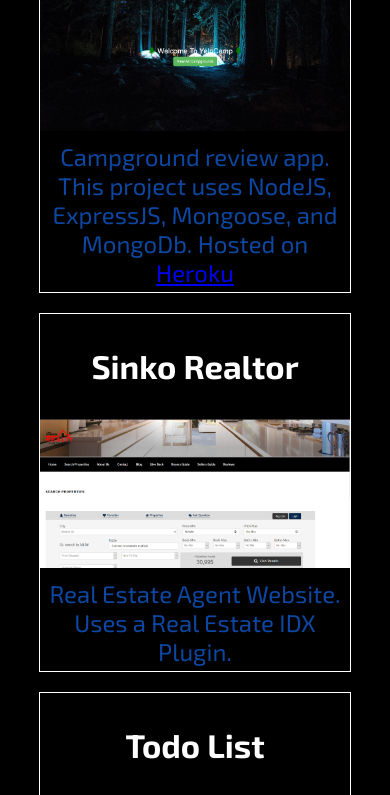
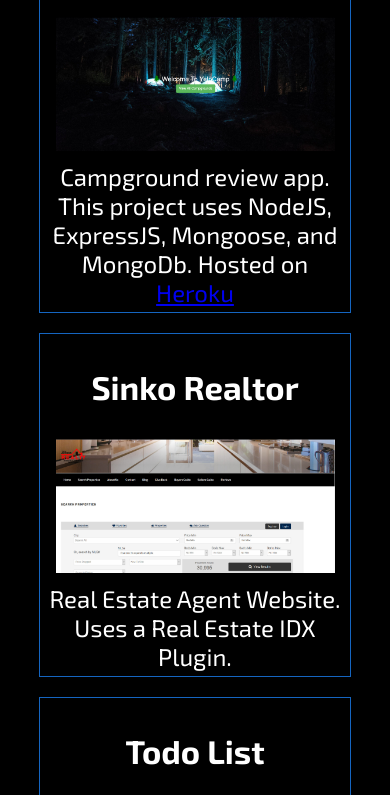
Before and after one commit to ArnoldCSinko/ACSWEBDEV_2019, a plain HTML site: page projects.html in a window 390 px wide. Shown: the part 586-1381 px from the top of the page. Drawn offline with Linux system fonts and the light colour scheme.

Commit message:
fix mobile version

```diff
--- a/css/main.css
+++ b/css/main.css
@@ -2,7 +2,6 @@
 body {
 	margin: 0;
 	padding: 0;
-	background-color: white;
 	overflow-x: hidden;
 	color: white;
 	max-width: 100vw;
@@ -28,13 +27,13 @@
 	padding: 15px 10px;
 	margin: 0;
 	max-width: 500px;
-	color: #0d47a1;
+	color: black;
 }
 
 section {
 	padding: 0;
 	margin: 0;
-	height: 100%;
+	height: 100vh;
 	width: 100%;
 	display: flex;
 	flex-direction: column;
@@ -44,7 +43,7 @@
 	background: -webkit-linear-gradient(
 		to right,
 		rgba(255, 255, 255, 0.63),
-		rgba(87, 240, 138, 0.8),
+		rgba(87, 240, 232, 0.6),
 		rgba(3, 51, 92, 0.425)
 	); /* Chrome 10-25, Safari 5.1-6 */
 	background: linear-gradient(
@@ -54,19 +53,6 @@
 		rgba(3, 51, 92, 0.425)
 	); /* W3C, IE 10+/ Edge, Firefox 16+, Chrome 26+, Opera 12+, Safari 7+ */
 }
-
-/* div#about {
-	background: url("../images/background-large.jpg")
-		no-repeat center center/cover;
-	color: white;
-	font-size: 1.5rem;
-}
-
-div#education {
-	background: url("../images/background-large.jpg")
-		no-repeat center center/cover;
-	color: white;
-} */
 
 .main-container {
 	height: 100vh;
@@ -141,18 +127,8 @@
 	color: white;
 }
 
-#project-page {
-	background-color: black;
-	min-height: 100vh;
-	display: flex;
-	flex-direction: column;
-	margin-left: 200px;
-	padding: 0;
-	font-size: 28px;
-}
-
 .projects {
-	width: 50%;
+	width: 80%;
 	display: grid;
 	grid-template-columns: repeat(
 		auto-fill,
@@ -160,6 +136,8 @@
 	);
 	grid-gap: 15px;
 	padding: 20px;
+	background-color: rgba(4, 81, 247, 0.8);
+	border-radius: 5px;
 }
 
 .project {
@@ -171,11 +149,15 @@
 
 .project:hover {
 	cursor: pointer;
-	box-shadow: 5px 5px 5px gray;
+	border-color: white;
 }
 
 .project p {
 	padding: 5px;
+}
+.project-img-container {
+	width: 90%;
+	align-self: center;
 }
 
 .project-img {
@@ -199,27 +181,40 @@
 	padding-left: 5px;
 }
 
-@media all and (max-width: 780px) {
+@media all and (max-width: 800px) {
 	h1 {
 		font-size: 3rem;
 		line-height: 5rem;
 	}
+	.main-container#project-page {
+		height: 100%;
+		min-height: 100vh;
+	}
+
+	.content {
+		background: black;
+	}
+
+	section {
+		height: 100%;
+	}
 }
 
 @media all and (max-width: 560px) {
-	#project-page {
-		margin: 0;
-		padding: 0;
-		background-color: black;
-		min-height: 100vh;
-		width: 100vw;
-	}
-
 	.projects {
 		width: 100%;
 		margin: 0;
 		padding: 50px;
+		background: black;
+		color: white;
 	}
+	.project {
+		border-color: #1565c0;
+	}
+	.project p {
+		color: white;
+	}
+
 	h1 {
 		font-size: 3rem;
 		line-height: 5rem;
@@ -270,28 +265,17 @@
 		margin: 0;
 		padding: 0;
 	}
+	section {
+		margin-top: 150px;
+	}
 }
 
 @media all and (max-width: 440px) {
-	#project-page {
-		margin: 0;
-		margin-top: 5px;
-		padding: 0;
-		background-color: black;
-		min-height: 100vh;
-		width: 100vw;
-	}
-
 	.projects {
 		width: 80%;
 		margin: 0;
 		padding: 50px;
 		grid-gap: 20px;
-		background-color: black;
-	}
-
-	.project {
-		border: 1px solid white;
 	}
 
 	h1 {
@@ -308,12 +292,11 @@
 
 	.content {
 		padding: 0;
-		font-size: 15px;
 		margin: 0;
 	}
 
 	.header {
-		height: 100px;
+		height: 140px;
 		display: flex;
 		flex-direction: column;
 		padding: 2px 0;
@@ -324,10 +307,10 @@
 	}
 
 	.nav a {
-		font-size: 0.75rem;
+		font-size: 1.25rem;
 	}
 
 	section {
-		margin-top: 100px;
+		margin-top: 140px;
 	}
 }
--- a/projects.html
+++ b/projects.html
@@ -21,7 +21,7 @@
 		<link rel="stylesheet" href="./css/main.css" />
 	</head>
 	<body>
-		<div class="main-container">
+		<div class="main-container" id="project-page">
 			<header class="header">
 				<nav class="nav">
 					<a href="index.html">About</a>
@@ -30,7 +30,7 @@
 					<a href="projects.html">Projects</a>
 				</nav>
 			</header>
-			<div id="project-page">
+			<div class="content">
 				<section>
 					<h5>Github:</h5>
 					<a
```
